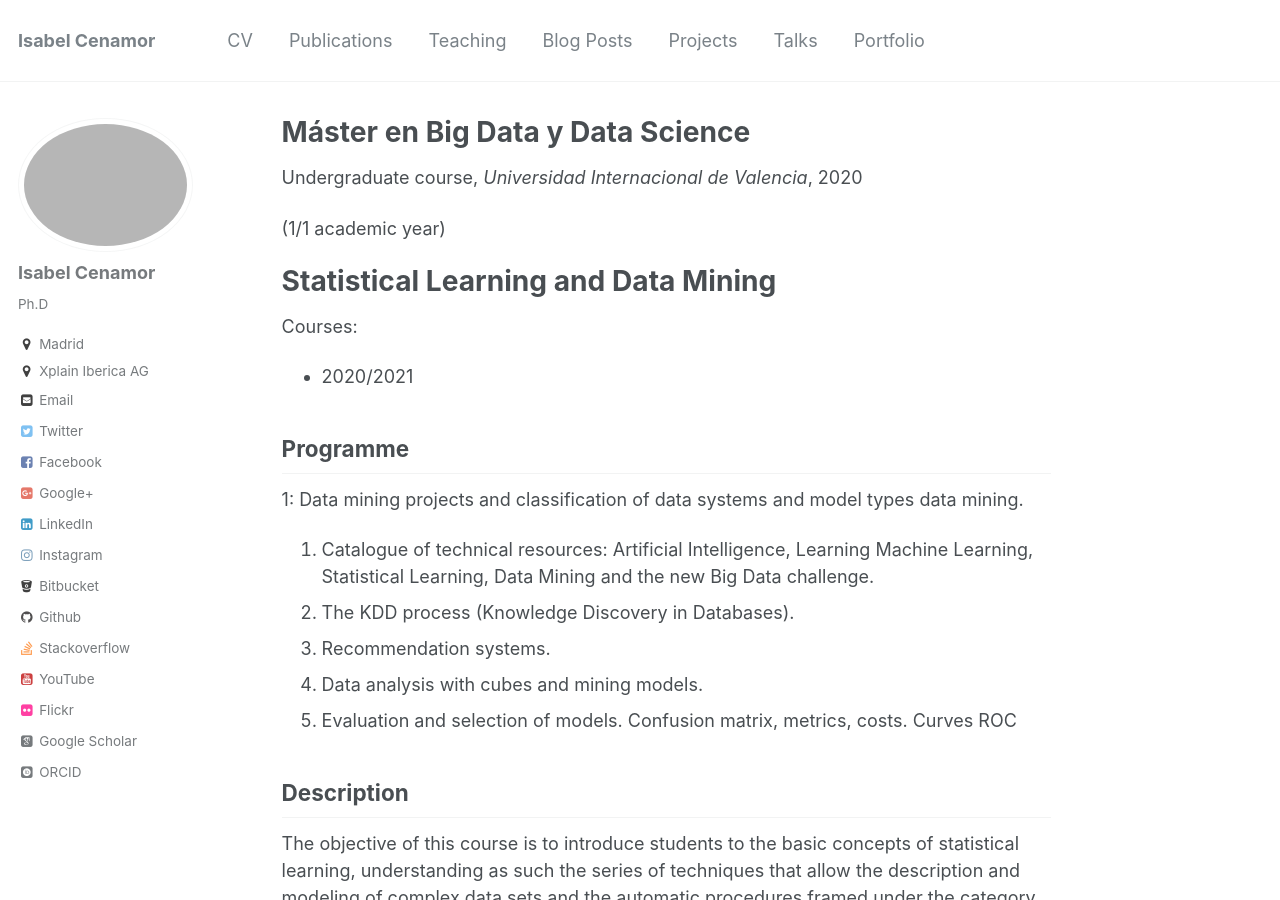
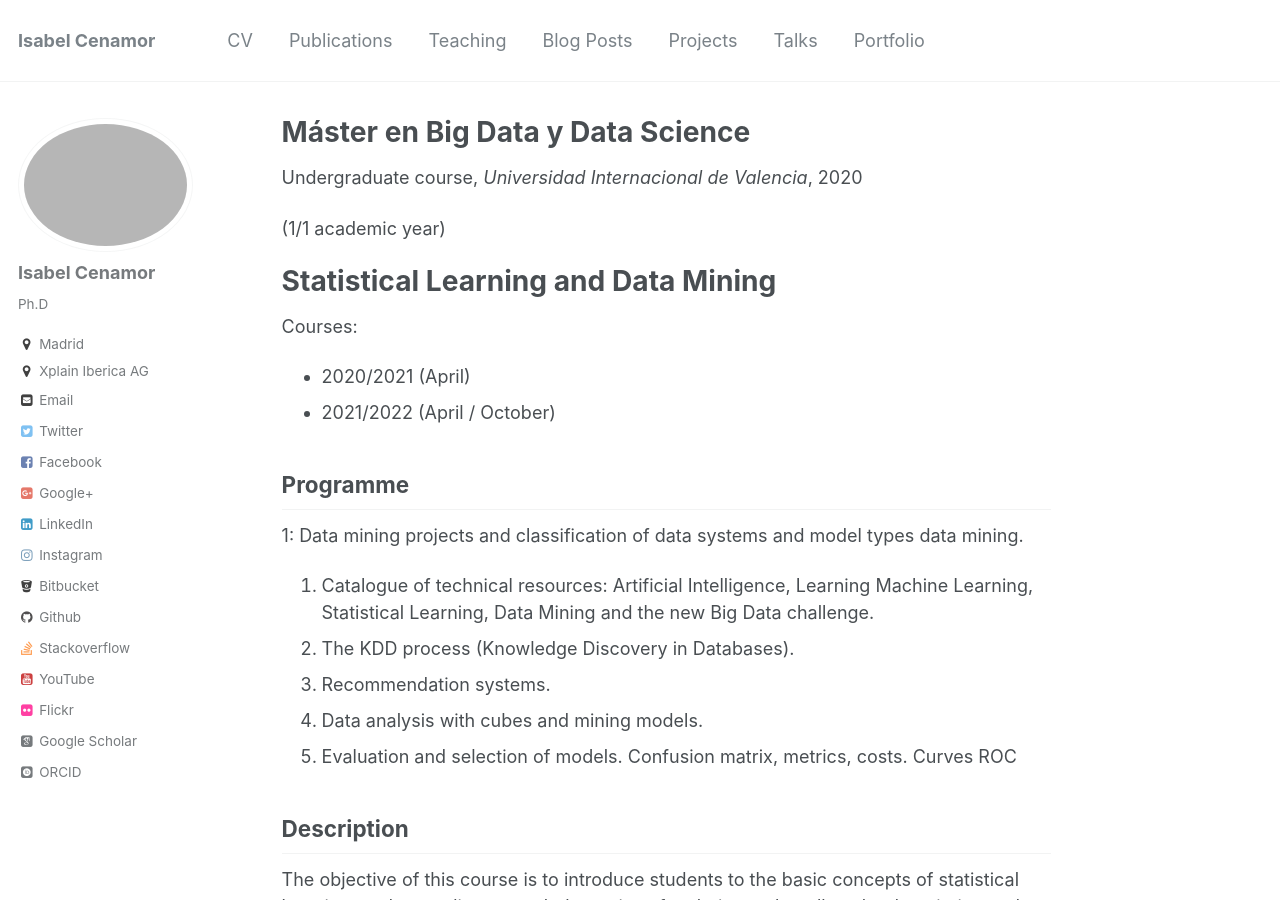
Before and after one commit to icenamor/icenamor.github.io, a Jekyll site: the page built from _teaching/2020-11Aprendizaje.md, in a window 1280 px wide and 900 px high. Built offline with Jekyll 4.4.1, drawn with Linux system fonts in a browser that asks for light colours; some web fonts are replaced.

Commit message:
Update 2020-11Aprendizaje.md

```diff
--- a/_teaching/2020-11Aprendizaje.md
+++ b/_teaching/2020-11Aprendizaje.md
@@ -13,7 +13,8 @@ Statistical Learning and Data Mining
 ======
 
 Courses:
-- 2020/2021
+- 2020/2021 (April)
+- 2021/2022 (April / October)
 
 Programme
 ------------
```
